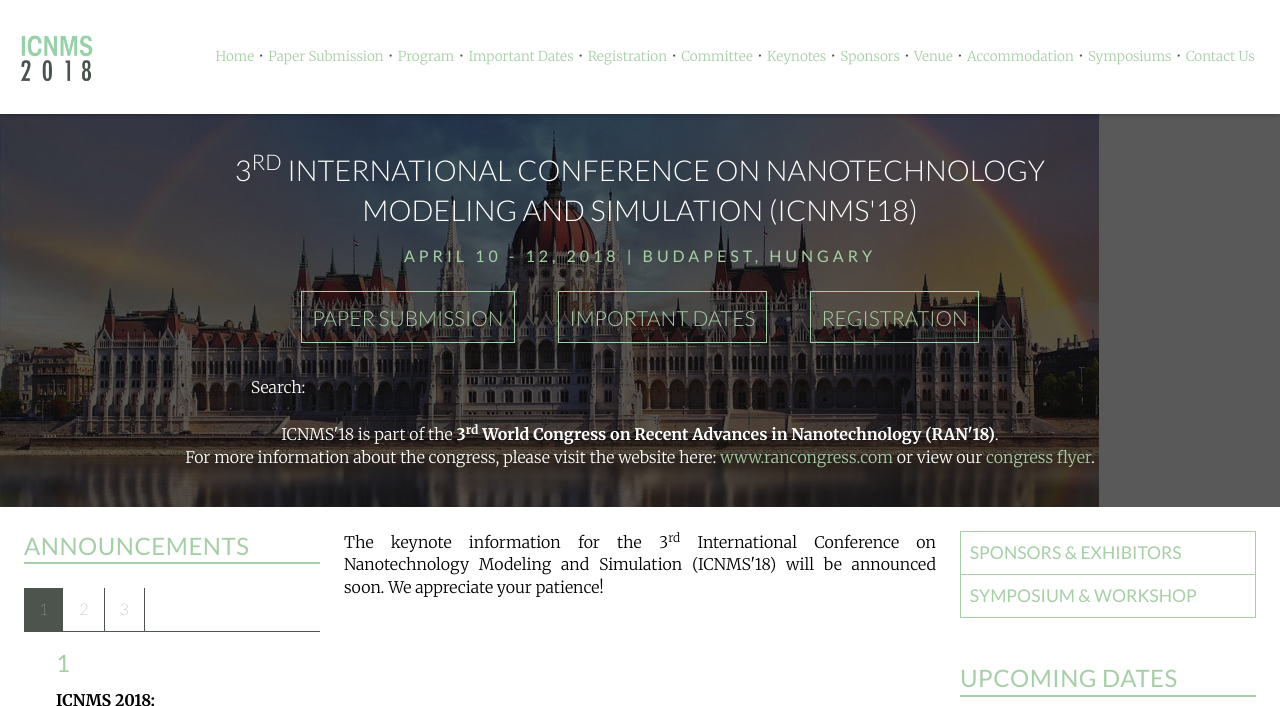
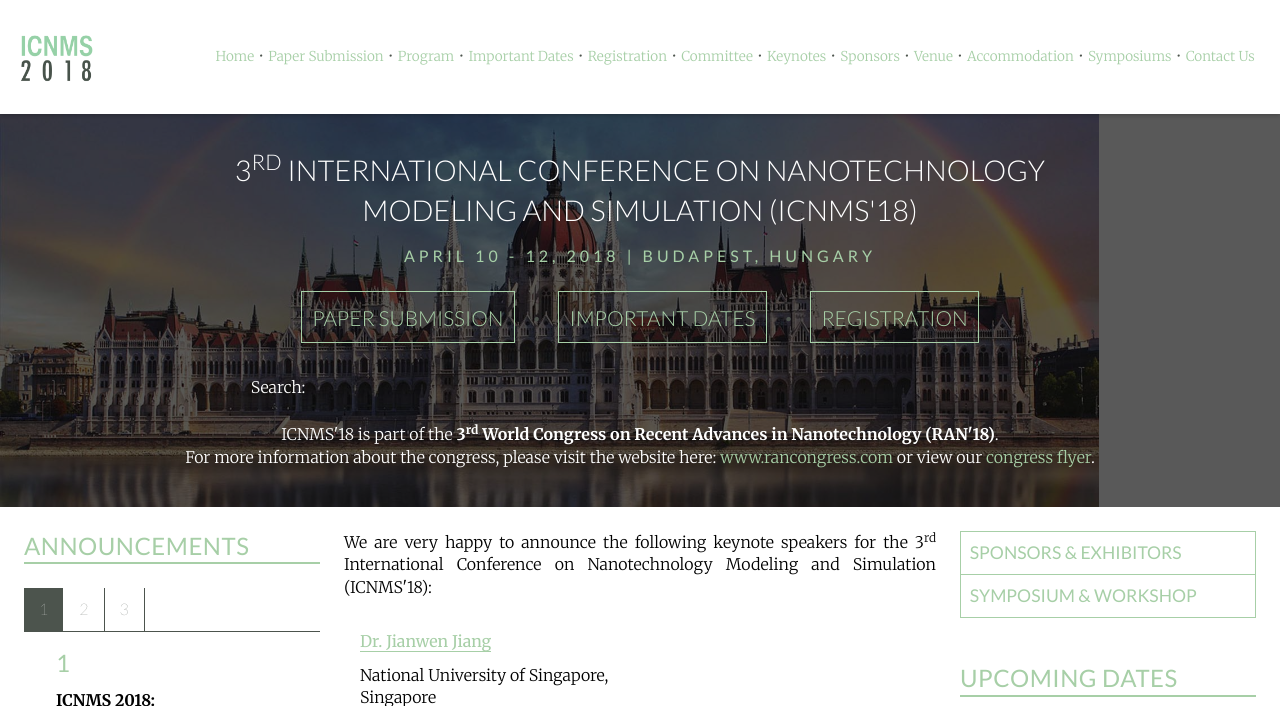
Before and after one commit to intaset/icnms, a Jekyll site: the page built from keynote.html, in a window 1280 px wide and 1400 px high. Shown: the top 706 px of the window. Built offline with Jekyll 4.4.1, drawn with Linux system fonts in a browser that asks for light colours; nearby versions of some CDN libraries; Markdown is read by kramdown in place of the engine named in the settings; comment, search, counter and statistics services are not loaded; some of the changed text lies outside the part shown; grey boxes are pictures that could not be loaded.

Commit message:
added a keynote

```diff
--- a/keynote.html
+++ b/keynote.html
@@ -7,31 +7,31 @@ keyword: nanotechnology modeling, nanotechnology simulation, molecular dynamic s
 
 <div class="unit unit-s-1 unit-m-1-4-1 unit-l-1-4-1">
   <div class="unit-spacer content">
-    <p class="body">The keynote information for the 3<sup>rd</sup> International Conference on Nanotechnology Modeling and Simulation (ICNMS'18) will be announced soon. We appreciate your patience!</p>
+    <!-- <p class="body">The keynote information for the 3<sup>rd</sup> International Conference on Nanotechnology Modeling and Simulation (ICNMS'18) will be announced soon. We appreciate your patience!</p> -->
 
-    <!-- <p class="body">We are very happy to announce the following keynote speakers for the International Conference on Nanotechnology Modeling and Simulation (ICNMS'17):</p>
+    <p class="body">We are very happy to announce the following keynote speakers for the 3<sup>rd</sup> International Conference on Nanotechnology Modeling and Simulation (ICNMS'18):</p>
 
     <div class="keynotes">
     <div class="unit unit-s-1-1 unit-s-1-2 unit-m-1-2 unit-l-1-2">
       <div class="unit-spacer">
-      <a href="#Dr. Ille C. Gebeshuber">Dr. Ille C. Gebeshuber</a><br>
-           <p class="body">Vienna University of Technology, Austria</p>
+      <a href="#Dr. Jianwen Jiang">Dr. Jianwen Jiang</a><br>
+           <p class="body">National University of Singapore, Singapore</p>
       </div>
     </div>
-  </div> --> <!-- End Keynotes -->
+  </div> <!-- End Keynotes -->
 
-  <!-- <span class="anchor" id="Dr. Ille C. Gebeshuber"></span>
+  <span class="anchor" id="Dr. Jianwen Jiang"></span>
   <div class="keynote-info">
-  <p class="bold">Dr. Ille C. Gebeshuber</p><img src="../img/Gebeshuber.jpg" width="170" align="right" class="keynote-img">
-  <p class="body">Prof. Ille C. Gebeshuber is Professor for Experimental Physics at the Vienna University of Technology. From 2008 until 2015 she was living and working in Malaysia, at the Institute of Microengineering and Nanoelectronics of the National University. She is an experimental physicist with expertise in biomimetics, nanotechnology and tribology. During her years in the tropics she established the conceptual framework of new, safe, biomimetic approaches to materials engineering. These are now being put into reality. </p>
+  <p class="bold">Dr. Jianwen Jiang</p><img src="../img/Jiang.jpg" width="170" align="right" class="keynote-img">
+  <p class="body">From the Department of Chemical and Biomolecular Engineering at the National University of Singapore, Jianwen Jiang’s research expertise is computational materials modeling and simulation, currently focused on nanoporous and membrane materials for energy, environmental, and pharmaceutical applications (e.g. carbon capture, water desalination and drug delivery). He has published over 180 technical manuscripts, as well as several invited reviews and book chapters. He is on the editorial boards of <i>Scientific Reports, Frontier in Materials, Advances in Materials Research, and Colloid and Interface Science Communications</i>, among others. In 2010, he received the Prestigious Engineering Achievement Award from the Institution of Engineers, Singapore.</p>
 
-  <p class="keynote-topic"><b>Topic of Keynote:</b> Towards safe biomimetic nanotechnology: Inspirations from Nature</p>
+  <p class="keynote-topic"><b>Topic of Keynote:</b> Molecular Simulation, Screening and Design of Nanoporous Metal-Organic Frameworks Toward Potential Applications</p>
 
-  <a href="../paper/Keynote - Dr. Gebeshuber.pdf" class="pdf"><img src="../img/pdf_icon.gif">Keynote Abstract</a>
+  <a href="../paper/Keynote - Dr. Jiang.pdf" class="pdf"><img src="../img/pdf_icon.gif">Keynote Abstract</a>
 
   <div class="top"><a href="#top">top</a></div>
   <div class="border"></div>
-  </div> --> <!-- End Keynote Info -->
+  </div> <!-- End Keynote Info -->
 
   </div>
   </div>
```
Also changed, not shown: index.html (+4 -4 lines), 2 other files.
